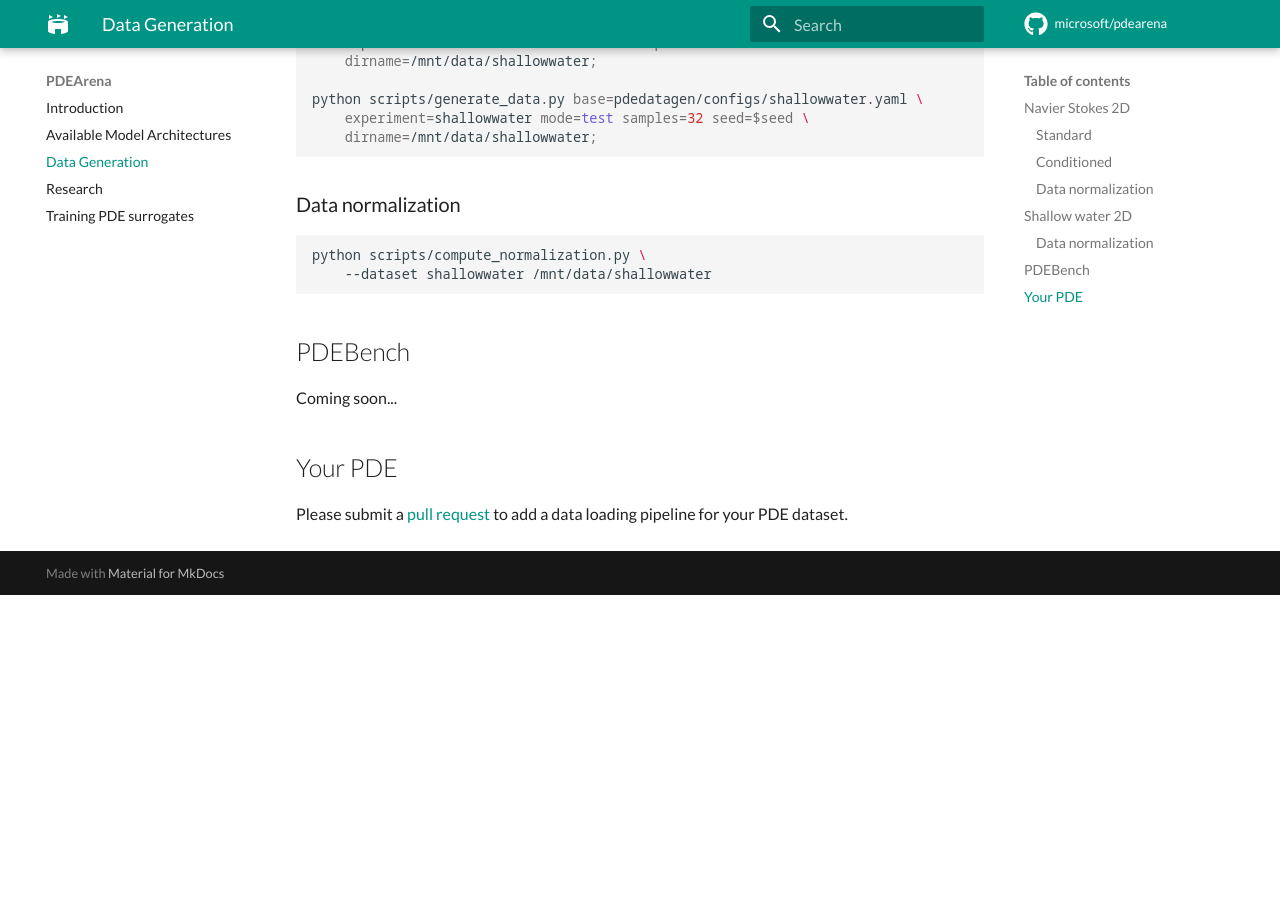
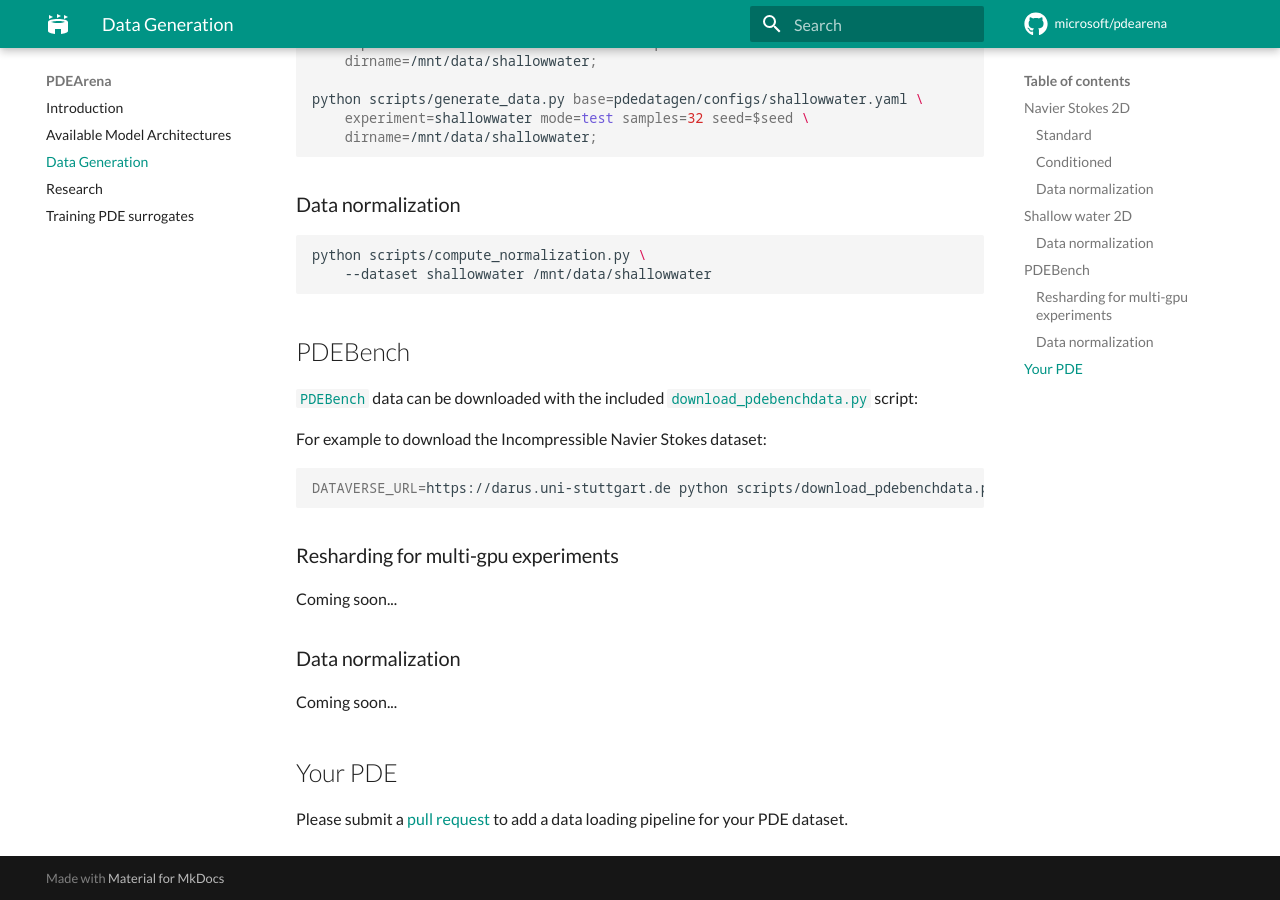
Before and after one commit to pdearena/pdearena, an MkDocs documentation site: the page built from docs/data.md, in a window 1280 px wide and 900 px high, scrolled down 1304 px. Built offline with MkDocs 1.6.1 and Material for MkDocs 9.7.7, drawn with Linux system fonts in a browser that asks for light colours; comment, search, counter and statistics services are not loaded; before the commit the page ends 1899 px from its top, so only the background shows below that.

Commit message:
more docs

````diff
--- a/docs/data.md
+++ b/docs/data.md
@@ -71,6 +71,17 @@ python scripts/compute_normalization.py \
 
 ## PDEBench
 
+[`PDEBench`](https://github.com/pdebench/PDEBench) data can be downloaded with the included [`download_pdebenchdata.py`]() script:
+
+For example to download the Incompressible Navier Stokes dataset:
+```bash
+DATAVERSE_URL=https://darus.uni-stuttgart.de python scripts/download_pdebenchdata.py --outdir /mnt/data/PDEBench/ --limit ns_incom
+```
+
+### Resharding for multi-gpu experiments
+Coming soon...
+
+### Data normalization
 Coming soon...
 
 ## Your PDE
````
